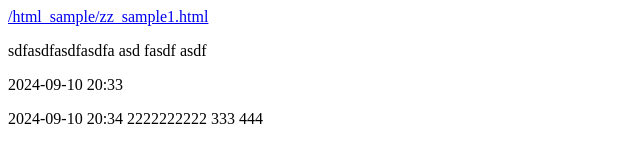
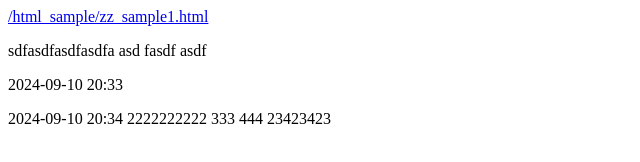
Before and after one commit to illeesam/23jsonToHtml_simple, a plain HTML site: page index.html in a window 1280 px wide. Shown: the full height of the page, 0-640 px from the left. Drawn offline with Linux system fonts and the light colour scheme.

Commit message:
Update index.html

```diff
--- a/index.html
+++ b/index.html
@@ -7,6 +7,6 @@
     <p><a href="/html_sample/zz_sample1.html" target="_blank">/html_sample/zz_sample1.html</a></p>
     sdfasdfasdfasdfa asd fasdf asdf
     <p> 2024-09-10 20:33 </p>
-    <p> 2024-09-10 20:34 2222222222 333 444 </p>
+    <p> 2024-09-10 20:34 2222222222 333 444 23423423 </p>
 </body>
 <form>
```
